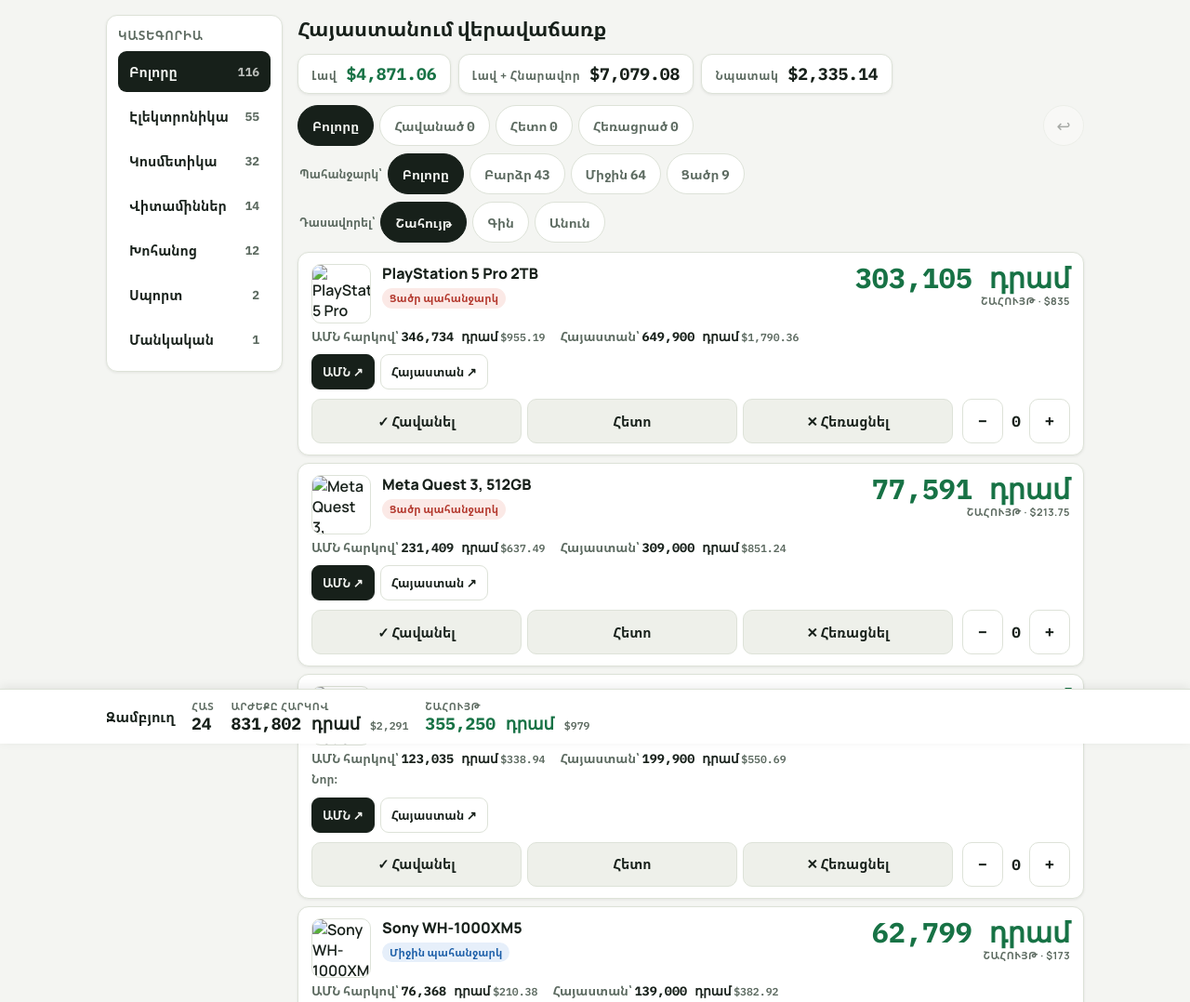
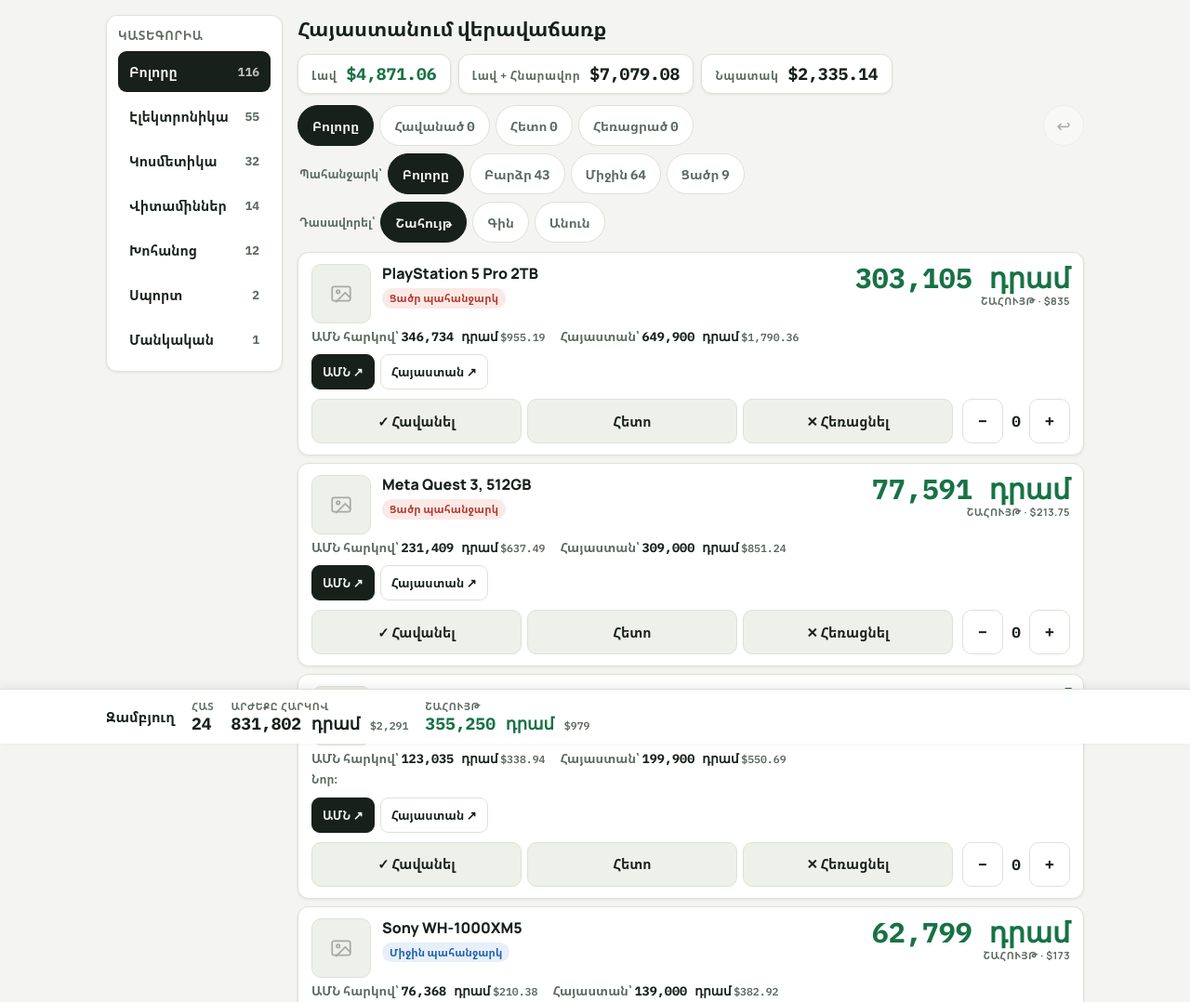
Before and after one commit to Arman-MSBA/arman-msba.github.io, a plain HTML site: page armenia-resale/index.html in a window 1280 px wide. Shown: the top 1078 px of the page at 93% size. Drawn offline with Linux system fonts and the light colour scheme.

Commit message:
Fix broken product images, AMN/Hayastan link labels

```diff
--- a/armenia-resale/index.html
+++ b/armenia-resale/index.html
@@ -65,7 +65,10 @@ h1{font-size:22px;margin:0 0 12px;font-weight:800;letter-spacing:-.01em}
 .row{background:var(--panel);border:1px solid var(--line);border-radius:12px;box-shadow:var(--shadow);padding:12px 14px}
 .row.removed{opacity:.75}
 .top{display:flex;align-items:flex-start;gap:12px}
-.thumb{width:64px;height:64px;flex-shrink:0;border-radius:10px;border:1px solid var(--line);background:#fff;object-fit:cover}
+.thumbwrap{position:relative;width:64px;height:64px;flex-shrink:0;border-radius:10px;border:1px solid var(--line);background:var(--panel2);overflow:hidden}
+.thumbwrap svg{position:absolute;left:50%;top:50%;transform:translate(-50%,-50%);width:26px;height:26px;stroke:var(--muted);opacity:.5}
+.thumbwrap img{position:absolute;inset:0;width:100%;height:100%;object-fit:cover;background:#fff;opacity:0;transition:opacity .15s}
+.thumbwrap img.ok{opacity:1}
 .main{flex:1;min-width:0}
 .name{font-size:16px;font-weight:800;line-height:1.25;margin:0}
 .prices{display:flex;flex-wrap:wrap;gap:4px 16px;margin-top:5px;font-size:13.5px;color:var(--muted);font-weight:600}
@@ -95,7 +98,7 @@ h1{font-size:22px;margin:0 0 12px;font-weight:800;letter-spacing:-.01em}
 .qty button{width:44px;height:48px;border-radius:10px;border:1px solid var(--line);background:var(--panel);color:var(--ink);font-size:19px;font-weight:800;cursor:pointer;font-family:inherit}
 .qty .n{font-family:"IBM Plex Mono",monospace;font-size:16px;font-weight:700;min-width:24px;text-align:center}
 @media(max-width:520px){
-  .thumb{width:54px;height:54px}
+  .thumbwrap{width:54px;height:54px}
   .profit{font-size:25px}
   .actions{flex-wrap:wrap}
   .qty{margin-left:auto}
@@ -398,8 +401,12 @@ function render(){
     var mk = marks[p.id] || null;
     var usBtn = p.usLink ? '<a class="us" href="'+p.usLink+'" target="_blank" rel="noopener">ԱՄՆ ↗</a>' : '<span class="nolink">Հղում չկա</span>';
     var armBtn = p.armLink ? '<a href="'+p.armLink+'" target="_blank" rel="noopener">Հայաստան ↗</a>' : '<span class="nolink">Հղում չկա</span>';
+    var imgFile = IMG[p.id];
+    var thumbHtml = '<span class="thumbwrap"><svg viewBox="0 0 24 24" fill="none" stroke-width="1.6" stroke-linecap="round" stroke-linejoin="round" aria-hidden="true"><rect x="3" y="5" width="18" height="14" rx="2"/><circle cx="9" cy="10" r="1.6"/><path d="M21 16l-5-5-9 9"/></svg>'
+      + (imgFile ? '<img class="thumb" src="assets/'+imgFile+'" alt="" loading="lazy">' : '')
+      + '</span>';
     html += '<article class="row'+(mk==="removed"?' removed':'')+'">'
-      + '<div class="top"><img class="thumb" src="assets/'+IMG[p.id]+'" alt="'+p.name+'"><div class="main">'
+      + '<div class="top">'+thumbHtml+'<div class="main">'
       + '<h2 class="name">'+p.name+'</h2>'
       + '<span class="badge '+p.demand+'">'+DEMAND[p.demand]+'</span>'
       + (p.status ? ' <span class="badge '+(STATUS_CLASS[p.status]||'')+'">'+p.status+'</span>' : '')
@@ -417,6 +424,12 @@ function render(){
       + '</div></article>';
   });
   document.getElementById("list").innerHTML = html;
+  document.querySelectorAll("img.thumb").forEach(function(im){
+    function show(){ im.classList.add("ok"); }
+    function fail(){ if(im.parentNode) im.parentNode.removeChild(im); }
+    if(im.complete){ if(im.naturalWidth>0) show(); else fail(); }
+    else { im.addEventListener("load", show); im.addEventListener("error", fail); }
+  });
   document.querySelectorAll("[data-inc]").forEach(function(b){ b.addEventListener("click", function(){ qty[b.getAttribute("data-inc")]++; syncQty(); }); });
   document.querySelectorAll("[data-dec]").forEach(function(b){ b.addEventListener("click", function(){ var id=b.getAttribute("data-dec"); if(qty[id]>0) qty[id]--; syncQty(); }); });
   document.querySelectorAll("[data-mark]").forEach(function(b){ b.addEventListener("click", function(){ setMark(b.getAttribute("data-id"), b.getAttribute("data-mark")); }); });
```
